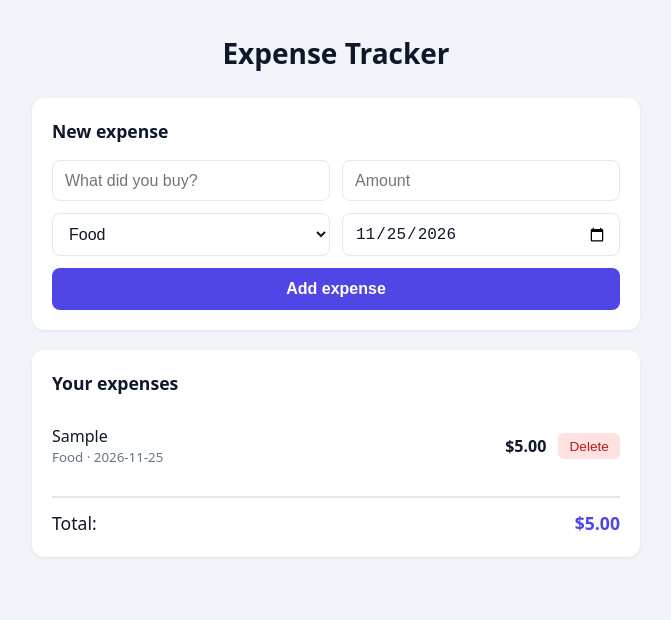
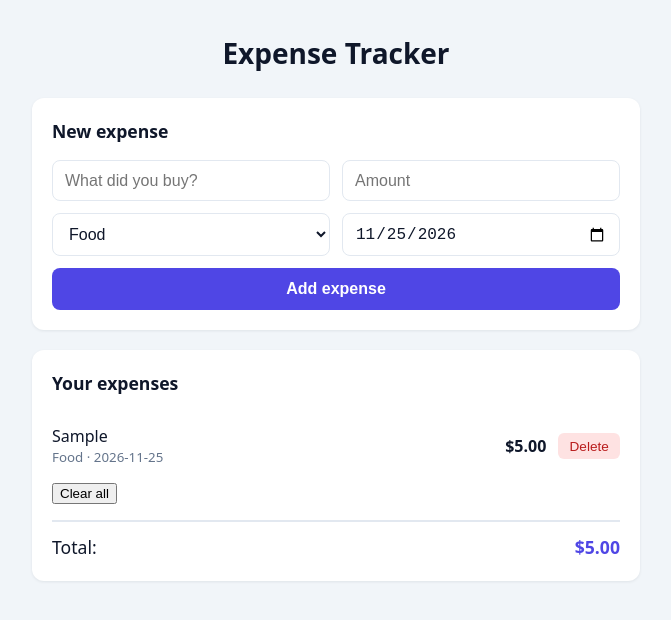
Before and after one commit to rachidAfggan/expense-tracker, a React (Vite) app: page / in a window 1280 px wide. Both pictures are taken after typing "Sample", "5" into the empty fields and a click on the button "Add expense". Shown: the top 620 px of the page, without its empty margins (304-975 px from the left). Built offline with nearby package versions, Linux system fonts and the light colour scheme.

Commit message:
Add a Clear all button with a confirm step

```diff
--- a/src/App.jsx
+++ b/src/App.jsx
@@ -29,6 +29,12 @@ export default function App() {
     setExpenses(expenses.filter((expense) => expense.id !== id))
   }
 
+  function handleClearAll() {
+    if (window.confirm('Delete all expenses? This cannot be undone.')) {
+      setExpenses([])
+    }
+  }
+
   const total = expenses.reduce((sum, expense) => sum + expense.amount, 0)
 
   return (
@@ -41,6 +47,11 @@ export default function App() {
       <section className="card">
         <h2>Your expenses</h2>
         <ExpenseList expenses={expenses} onDelete={handleDelete} />
+        {expenses.length > 0 && (
+          <button className="clear-btn" onClick={handleClearAll}>
+            Clear all
+          </button>
+        )}
         <p className="total">
           Total: <strong>${total.toFixed(2)}</strong>
         </p>
```
